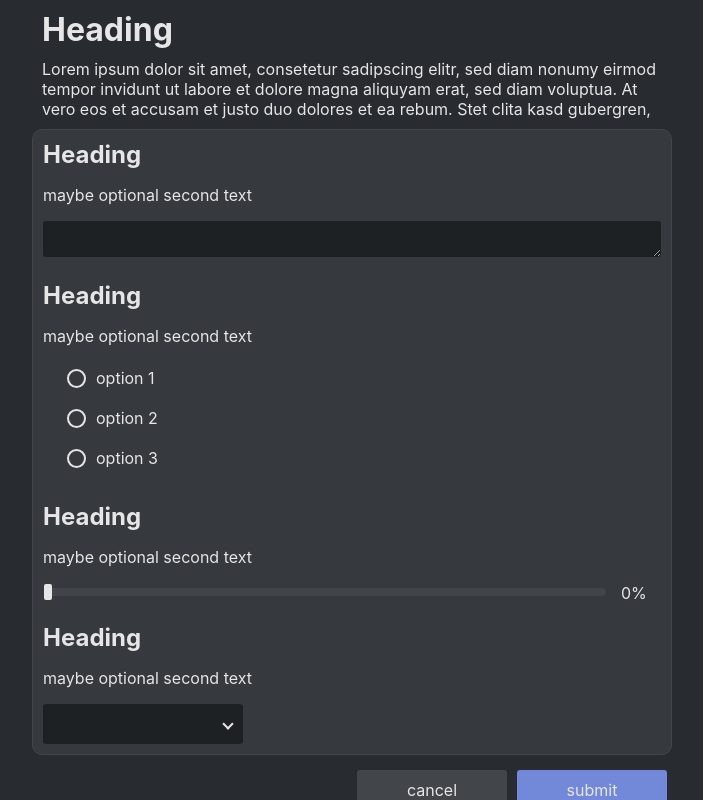
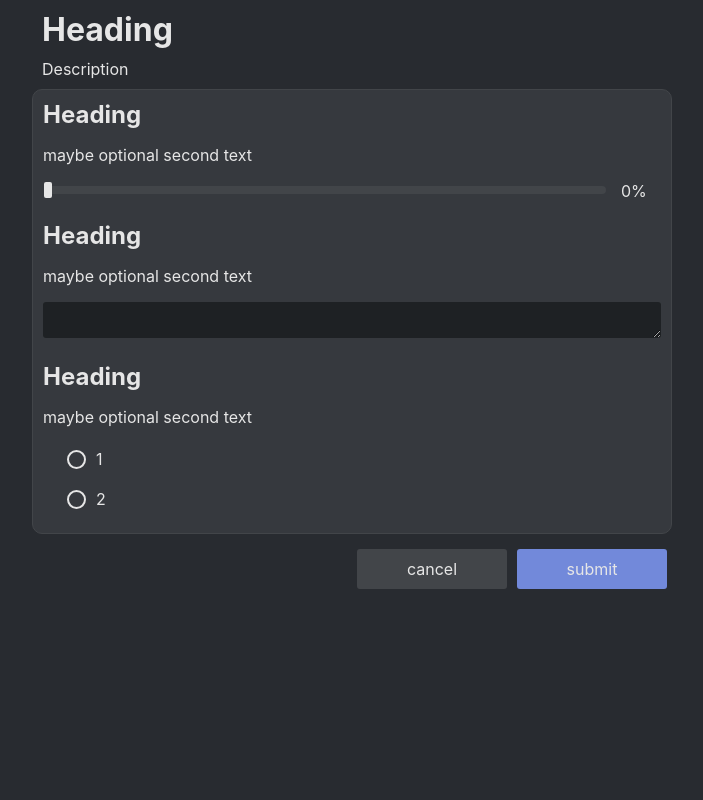
Before and after one commit to Johannes-01/PollWebsite, a React (Create React App) app: page /takepoll in a window 1280 px wide. Shown: the whole page, without its empty margins (288-991 px from the left). Built offline with nearby package versions, Linux system fonts and the light colour scheme.

Commit message:
added json when saving poll

```diff
--- a/src/Components/EditText/EditText.jsx
+++ b/src/Components/EditText/EditText.jsx
@@ -1,18 +1,22 @@
 import React from "react";
+import { useRef } from "react";
 import "./EditText.css"
 
-export default function EditText({data, callback, id}) {
+export default function EditText({id, dispatch}) {
 
-    const onChange = (e) => {
-        data[id] = [1, e.target.value];
-        callback({...data});
+    const headingRef = useRef();
+    const descriptionRef = useRef();
+    const textareaRef = useRef();
+
+    const onChange = () => {
+        dispatch({id: id, type: 1, value: textareaRef.current.value, heading: headingRef.current.innerText, description: descriptionRef.current.innerText});
     };
 
     return (
         <div id="edittext" className="editable">
-            <h2 contentEditable>Heading</h2>
-            <p contentEditable>maybe optional second text</p>
-            <textarea onChange={onChange}></textarea>
+            <h2 ref={headingRef} onInput={onChange} contentEditable>Heading</h2>
+            <p ref={descriptionRef} onInput={onChange} contentEditable>maybe optional second text</p>
+            <textarea onChange={onChange} ref={textareaRef}></textarea>
         </div>
     );
 }
--- a/src/Components/Poll edit types/Radio/Option.jsx
+++ b/src/Components/Poll edit types/Radio/Option.jsx
@@ -3,8 +3,13 @@ import { faCheck, faCoffee, faTrash, faXmark, faGripVertical, faGripLines } from
 import { Draggable } from "react-beautiful-dnd";
 import { useRef } from "react";
 
-export default function Option({ option, onClick, index, onDelete }) {
+export default function Option({ option, onClick, index, onDelete, onHighLvlChange}) {
     const r = useRef();
+
+    const onChange = (e) => {
+        onHighLvlChange(option.id, e.target.textContent);
+    };
+
     return (
         <Draggable draggableId={option.id} index={index}>
             {(provided, snapshot) => {
@@ -18,7 +23,7 @@ export default function Option({ option, onClick, index, onDelete }) {
                                 <div id="inner-circle"></div>
                             </div>
                         </div>
-                        <p contentEditable>{option.content}</p>
+                        <p onInput={onChange} contentEditable>{option.content}</p>
                         <div id="actions">
                             {/*<FontAwesomeIcon icon={faCheck} />*/}
                             <FontAwesomeIcon id="delete" icon={faXmark} onClick={onDelete} /> {/* only show on hover!!!! */}
--- a/src/Components/Poll edit types/Radio/Radio.jsx
+++ b/src/Components/Poll edit types/Radio/Radio.jsx
@@ -1,13 +1,14 @@
-import { useNavigate } from "react-router-dom";
-import React, { useEffect, useRef, useState } from "react";
+import React, { useRef, useState } from "react";
 import "./Radio.css"
 import Option from "./Option";
-import { DragDropContext, Draggable, Droppable } from "react-beautiful-dnd";
+import { DragDropContext, Droppable } from "react-beautiful-dnd";
 import { FontAwesomeIcon } from "@fortawesome/react-fontawesome";
-import { faAdd, faCheck } from "@fortawesome/free-solid-svg-icons";
+import { faAdd } from "@fortawesome/free-solid-svg-icons";
 
-export default function EditRadio({data, callback, id}) {
+export default function EditRadio({id, dispatch}) {
     let radioRef = useRef();
+    const headingRef = useRef();
+    const descriptionRef = useRef();
 
     const [options, setOptions] = useState([
         {id: "my-id-1", content:"option 1"},
@@ -30,15 +31,21 @@ export default function EditRadio({data, callback, id}) {
         onChange(newOptions);
     };
 
+    const onOptionTextChange = (id, content) => {
+        console.log(id, content);
+        options[options.findIndex(v => v.id === id)].content = content
+        setOptions(options);
+        onChange(options);
+    };
+
     const onChange = (order) => {
-        data[id] = [2, Array.from(order.map(v => v.content))];
-        callback({...data});
+        dispatch({id: id, type: 2, value: Array.from(Array.from(order.map(v => v.content))), heading: headingRef.current.innerText, description: descriptionRef.current.innerText});
     };
 
     return (
         <div id="radio" className={"editable"} ref={radioRef}>
-            <h2 contentEditable>Heading</h2>
-            <p contentEditable>maybe optional second text</p>
+            <h2 ref={headingRef} onInput={() => {onChange(options);}} contentEditable>Heading</h2>
+            <p ref={descriptionRef} onInput={() => {onChange(options);}} contentEditable>maybe optional second text</p>
             <DragDropContext onDragEnd={(result) => {
                 const { destination, source, draggableId } = result;
                 if (!destination) return;
@@ -66,7 +73,7 @@ export default function EditRadio({data, callback, id}) {
 
                                     // passing newOrder here because the options variable isn't updated quick enough
                                     onChange(newOrder);
-                                }}></Option>);})}
+                                }} onHighLvlChange={onOptionTextChange}></Option>);})}
                                 {provided.placeholder}
                                 </div>;
                         }}
--- a/src/Components/Poll edit types/Slider/Slider.jsx
+++ b/src/Components/Poll edit types/Slider/Slider.jsx
@@ -1,13 +1,14 @@
 import React from "react";
 import "./Slider.css"
 import { useRef } from "react";
-import { EditText } from "../../components";
 
-export default function EditSlider({data, callback, id}) {
+export default function EditSlider({id, dispatch}) {
     const sliderRef = useRef();
+    const headingRef = useRef();
+    const descriptionRef = useRef();
 
     let value = 0;
-
+    /* doesn't work when not being touched once in edit view for some reason */
     const drag = (e) => {
         let slider = sliderRef.current;
         let slider_width = slider.querySelector("#slider-wrapper #bar").clientWidth;
@@ -20,8 +21,7 @@ export default function EditSlider({data, callback, id}) {
         let text = slider.querySelector("#slider-wrapper p");
         text.innerHTML = Math.round(value/slider_width*100) + "%";
 
-        data[id] = Array.from([0, value.toString()]);
-        callback({...data});
+        dispatch({id: id, type: 0, value: Math.round(value/slider_width*100).toString(), heading: headingRef.current.innerText, description: descriptionRef.current.innerText});
     };
 
     const grab = () => {
@@ -33,8 +33,8 @@ export default function EditSlider({data, callback, id}) {
 
     return (
         <div id="slider" ref={sliderRef} className={"editable"}>
-            <h2 contentEditable>Heading</h2>
-            <p contentEditable>maybe optional second text</p>
+            <h2 ref={headingRef} contentEditable>Heading</h2>
+            <p ref={descriptionRef} contentEditable>maybe optional second text</p>
             <div id="slider-wrapper">
                 <div id="bar">
                     <div id="bar-inner"></div>
--- a/src/Components/Poll types/Radio/Radio.jsx
+++ b/src/Components/Poll types/Radio/Radio.jsx
@@ -3,7 +3,7 @@ import React from "react";
 import "./Radio.css"
 import Option from "./Option";
 
-export default function Radio({options}) {
+export default function Radio({options, id, dispatch}) {
     let current_selected = null;
     const select = (obj) => {
         if (obj === null) return;
@@ -15,6 +15,8 @@ export default function Radio({options}) {
         current_selected = obj;
         element.classList.add("option-chosen");
         element.querySelector("#inner-circle").style.display = "block";
+
+        dispatch({id: id, answer: current_selected.target.textContent});
     };
     let option_list = options.map((option, i) => <Option onClick={select} content={option}></Option>);
 
--- a/src/Components/Poll types/Slider/Slider.jsx
+++ b/src/Components/Poll types/Slider/Slider.jsx
@@ -2,7 +2,7 @@ import React from "react";
 import "./Slider.css"
 import { useRef } from "react";
 
-export default function Slider({}) {
+export default function Slider({id, dispatch}) {
     const sliderRef = useRef();
 
     let value = 0;
@@ -18,6 +18,8 @@ export default function Slider({}) {
         progress.style.width = value + "px";
         let text = slider.querySelector("#slider-wrapper p");
         text.innerHTML = Math.round(value/slider_width*100) + "%";
+
+        dispatch({id: id, answer: Math.floor(value/slider_width*100)});
     };
 
     const grab = () => {
--- a/src/Components/Poll types/Text/Text.jsx
+++ b/src/Components/Poll types/Text/Text.jsx
@@ -2,12 +2,17 @@ import { useNavigate } from "react-router-dom";
 import React from "react";
 import "./Text.css"
 
-export default function Text() {
+export default function Text({id, dispatch}) {
+
+    const onChange = (e) => {
+        dispatch({id: id, answer: e.target.value});
+    };
+
     return (
         <div id="text">
             <h2>Heading</h2>
             <p>maybe optional second text</p>
-            <textarea></textarea>
+            <textarea onChange={onChange}></textarea>
         </div>
     );
 }
--- a/src/routes/Create.jsx
+++ b/src/routes/Create.jsx
@@ -1,10 +1,10 @@
-import { Link, useNavigate } from "react-router-dom";
-import { Button, Radio, Text, Slider, Spinner, EditSlider, EditRadio, EditText } from "../Components/components";
+import { Button, EditSlider, EditRadio, EditText } from "../Components/components";
 import { DragDropContext, Draggable, Droppable } from "react-beautiful-dnd";
 import "../style/create.css"
 import { useRef, useState } from "react";
+import { useReducer } from "react";
 
-function Question({question, index, updateCallback}) {
+function Question({ question, index, updateCallback }) {
     return (
         <Draggable draggableId={question.id} index={index}>
             {(provided) => {
@@ -32,38 +32,48 @@ export default function Create() {
     const [questionData, setQuestionData] = useState({});
     const headingRef = useRef();
     const pollDescriptionRef = useRef();
+    const reducer = (state, action) => {
+        console.log(state, action);
+        questionData[action.id] = Array.from([action.type, action.value, action.heading, action.description]);
+        setQuestionData({...questionData});
+    };
+    const [state, dispatch] = useReducer(reducer, {});
 
     const addSlider = () => {
         let new_id = "id_" + Object.keys(questions).length.toString();
-        let element = <EditSlider data={questionData} callback={setQuestionData} id={new_id} />;
-        let new_question = {id: new_id, content: element};
+        let element = <EditSlider id={new_id} dispatch={dispatch}/>;
+        let new_question = { id: new_id, content: element };
         set_questions([...questions, new_question]);
         set_column([...column, new_id]);
     };
     const addText = () => {
         let new_id = "id_" + Object.keys(questions).length.toString();
-        let element = <EditText data={questionData} callback={setQuestionData} id={new_id} />;
-        let new_question = {id: new_id, content: element};
+        let element = <EditText id={new_id} dispatch={dispatch}/>;
+        let new_question = { id: new_id, content: element };
         set_questions([...questions, new_question]);
         set_column([...column, new_id]);
     };
     const addRadio = () => {
         let new_id = "id_" + Object.keys(questions).length.toString();
-        let element = <EditRadio data={questionData} callback={setQuestionData} id={new_id} />;
-        let new_question = {id: new_id, content: element};
+        let element = <EditRadio id={new_id} dispatch={dispatch}/>;
+        let new_question = { id: new_id, content: element };
         set_questions([...questions, new_question]);
         set_column([...column, new_id]);
     };
 
     const submit = () => {
+        console.log(column);
+        console.log(questions)
+        console.log(questionData)
         const order = column.map(questionId => {
-            for(let i = 0; i < questions.length; i++) {
+            for (let i = 0; i < questions.length; i++) {
                 if (questions[i].id === questionId) {
                     return questions[i];
                 }
             }
             return null;
         });
+        console.log(order);
         let orderedQuestions = order.map((v, i) => questionData[v.id]);
         console.log(orderedQuestions);
         let form = {
@@ -74,15 +84,19 @@ export default function Create() {
             "endDate": null,
             "questions": null,
         };
-        form["questions"] = orderedQuestions.map((v, i) => ({
+        form["questions"] = orderedQuestions.map((v, i) => {
+            console.log(v);
+            return {
                 "index": i,
                 "type": v[0],
+                "heading": v[2],
+                "description": v[3],
                 "value": v[1],
-        }));
-        console.log(form);
+            }
+        });
+        console.log(JSON.stringify(form, null, 2));
     };
 
-    console.log(questionData)
     return (
         <div id="create-root">
             <div id="create-wrapper">
@@ -104,7 +118,7 @@ export default function Create() {
                     <Droppable key={"my-column"} droppableId={"my-column"}>
                         {(provided) => {
                             const order = column.map(questionId => {
-                                for(let i = 0; i < questions.length; i++) {
+                                for (let i = 0; i < questions.length; i++) {
                                     if (questions[i].id === questionId) {
                                         return questions[i];
                                     }
--- a/src/routes/Take.jsx
+++ b/src/routes/Take.jsx
@@ -1,10 +1,60 @@
+import { useState } from "react";
+import { useReducer } from "react";
 import { Link, useNavigate } from "react-router-dom";
-import { Button, Radio, Text, Slider, Spinner } from "../Components/components";
+import { Button, Radio, Text, Slider } from "../Components/components";
 import "../style/take.css"
 
 export default function Take() {
 
+    let questions = [];
+    const [questionData, setQuestionData] = useState({});
+    const reducer = (state, action) => {
+        questionData[action.id] = action.answer;
+        setQuestionData(questionData);
+        console.log(questionData);
+    };
+    const [state, dispatch] = useReducer(reducer, {});
+
+    const addSlider = () => {
+        questions.push(<Slider id={questions.length} dispatch={dispatch} />);
+    };
+    const addText = () => {
+        questions.push(<Text id={questions.length} dispatch={dispatch} />);
+    };
+    const addRadio = (options) => {
+        questions.push(<Radio id={questions.length} dispatch={dispatch} options={options}/>);
+    };
+    addSlider();
+    addText();
+    addRadio(["1", "2"]);
+
+    const submit = () => {
+        let form = {
+            "answeredBy": null,
+            "answers": questionData,
+        };
+        console.log(form);
+        console.log(JSON.stringify(form, null, 2));
+    };
+
     return (
+        <div id="poll-root">
+            <div id="poll-wrapper">
+                <div id="backbutton"></div>
+                <h1>Heading</h1>
+                <p>Description</p>
+                <div id="poll-inner">
+                    {questions}
+                </div>
+                <div id="ending">
+                    <Button text={"submit"} onclick={submit}></Button>
+                    <Button text={"cancel"} style={{"background": "var(--grey1)"}}></Button>
+                </div>
+            </div>
+        </div>
+    );
+
+    /*return (
         <div id="poll-root">
             <div id="poll-wrapper">
                 <div id="backbutton"></div>
@@ -22,5 +72,5 @@ export default function Take() {
                 </div>
             </div>
         </div>
-    );
+    );*/
 };
```
Lines whose indentation alone changed are shown as unchanged.
